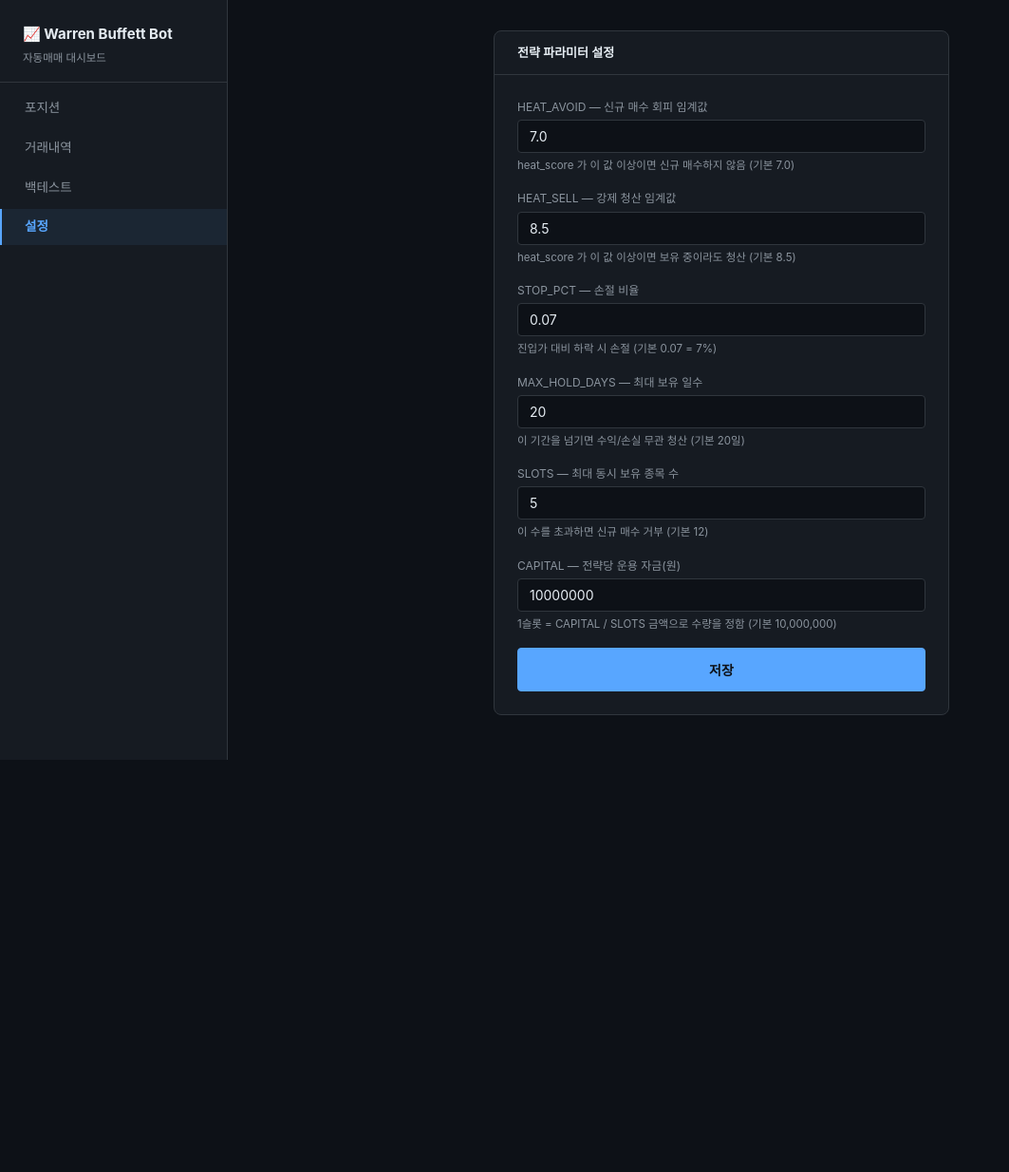
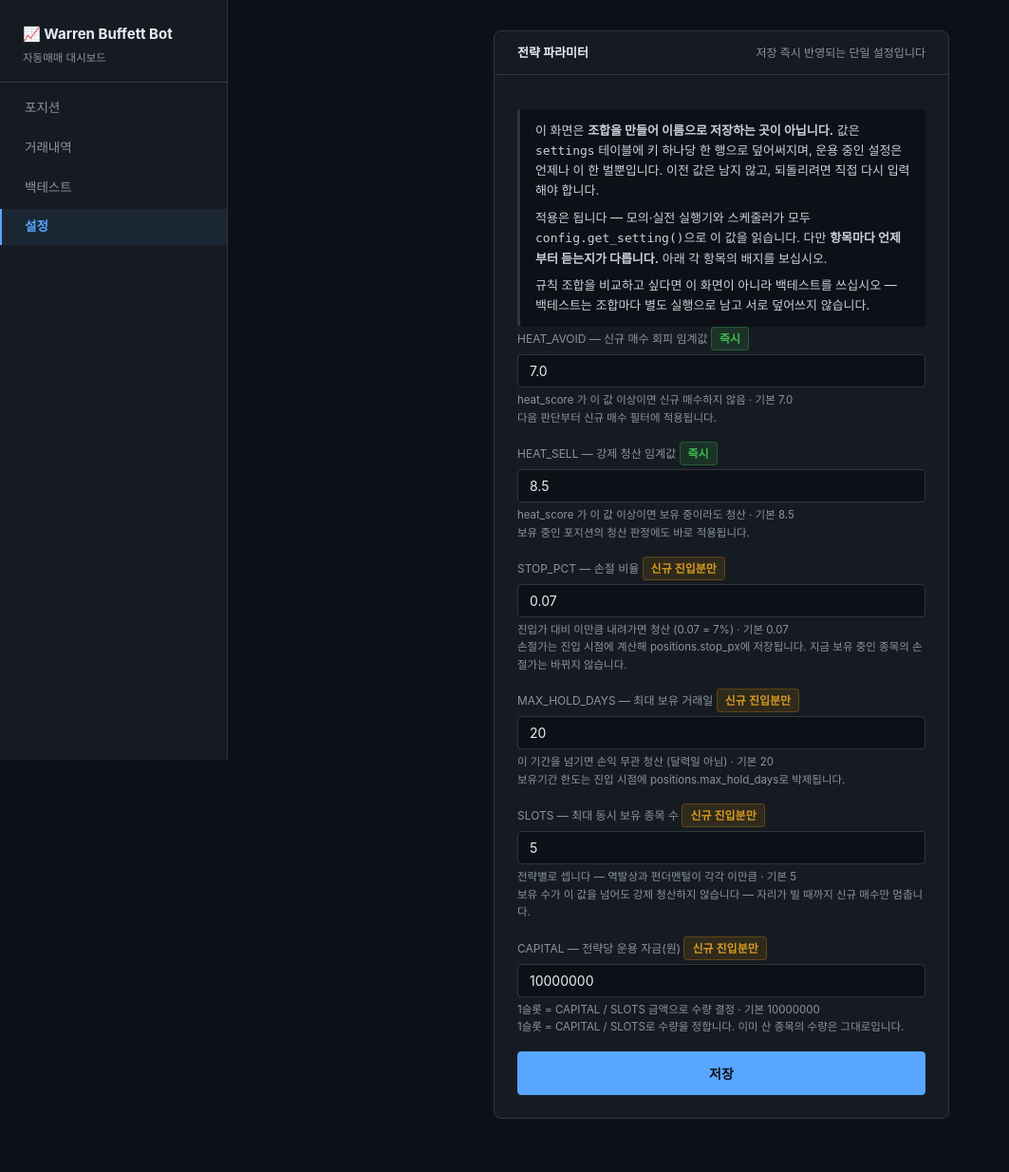
Before and after one commit to polymathPD/WarrentBuffettBot, a FastAPI app: page /settings in a window 1280 px wide. Shown: the whole page at 95% size, without its empty margins (0-1063 px from the left). Before the commit the page ends 800 px from the top, so only its background shows below. Run offline with FastAPI, Linux system fonts and the light colour scheme; data that the repository does not hold is empty; some libraries are stand-ins or nearby versions; some web fonts are replaced.

Commit message:
Say what the settings page actually does and when each value applies
The page read as a place to build named parameter combinations. It is
not: it upserts one row per key into settings, keeps no history, and the
running scheduler picks the new values up within the 60s config cache.

Each field now carries a badge for when it takes effect. HEAT_AVOID and
HEAT_SELL are read at decision time, so they reach held positions
immediately; STOP_PCT, MAX_HOLD_DAYS, SLOTS and CAPITAL are frozen into
the positions row at entry and only affect later buys — lowering the
stop does not move an open position's stop_px.

Also correct two stale claims: the SLOTS default is 5, not 12, and the
heat thresholds accepted a minimum of 1 even though heat_score now spans
-10..+10.

```diff
--- a/dashboard/app.py
+++ b/dashboard/app.py
@@ -550,11 +550,31 @@ def backtest_page(request: Request, run: int = 0, reason: str = "", worst: str =
     })
 
 
+# 설정이 언제부터 듣는지가 항목마다 다르다. HEAT_*는 매 판단 때 읽으므로 보유
+# 중인 포지션의 청산 판정까지 바로 바뀌지만, 나머지 넷은 진입 시점에 positions
+# 행으로 박제된다(max_hold_days 컬럼, stop_px 계산값, 슬롯 수·수량). 화면에
+# 적어두지 않으면 "손절을 5%로 바꿨는데 왜 그대로냐"를 알 길이 없다.
+SETTING_SCOPE = {
+    "HEAT_AVOID": ("즉시", "다음 판단부터 신규 매수 필터에 적용됩니다."),
+    "HEAT_SELL": ("즉시", "보유 중인 포지션의 청산 판정에도 바로 적용됩니다."),
+    "STOP_PCT": ("신규 진입분만", "손절가는 진입 시점에 계산해 positions.stop_px에 저장됩니다. 지금 보유 중인 종목의 손절가는 바뀌지 않습니다."),
+    "MAX_HOLD_DAYS": ("신규 진입분만", "보유기간 한도는 진입 시점에 positions.max_hold_days로 박제됩니다."),
+    "SLOTS": ("신규 진입분만", "보유 수가 이 값을 넘어도 강제 청산하지 않습니다 — 자리가 빌 때까지 신규 매수만 멈춥니다."),
+    "CAPITAL": ("신규 진입분만", "1슬롯 = CAPITAL / SLOTS로 수량을 정합니다. 이미 산 종목의 수량은 그대로입니다."),
+}
+
+
 @app.get("/settings")
 def settings_get(request: Request, saved: str = ""):
+    updated = {r["key"]: r["updated_at"]
+               for r in db.fetchall("SELECT key, updated_at FROM settings")}
     settings = {k: config.get_setting(k) for k in config._DEFAULTS}
     return templates.TemplateResponse(request, "settings.html", {
         "settings": settings,
+        "defaults": config._DEFAULTS,
+        "scope": SETTING_SCOPE,
+        "updated": updated,
+        "cache_ttl": config._CACHE_TTL,
         "saved": saved == "1",
     })
 
--- a/dashboard/templates/settings.html
+++ b/dashboard/templates/settings.html
@@ -3,57 +3,69 @@
 
 {% if saved %}
 <div class="alert alert-success">
-  설정이 저장되었습니다. 다음 스케줄 실행 시 적용됩니다.
+  저장했습니다. 실행 중인 스케줄러는 최대 {{ cache_ttl }}초 안에 새 값을 읽습니다.
 </div>
 {% endif %}
 
 <div class="settings-wrap">
   <div class="card">
-    <div class="card-header">전략 파라미터 설정</div>
+    <div class="card-header">
+      전략 파라미터
+      <span class="card-header-meta">저장 즉시 반영되는 단일 설정입니다</span>
+    </div>
     <div class="card-body">
+      <div class="verdict-box">
+        <p>
+          이 화면은 <strong>조합을 만들어 이름으로 저장하는 곳이 아닙니다.</strong>
+          값은 <code>settings</code> 테이블에 키 하나당 한 행으로 덮어써지며, 운용 중인
+          설정은 언제나 이 한 벌뿐입니다. 이전 값은 남지 않고, 되돌리려면 직접 다시
+          입력해야 합니다.
+        </p>
+        <p style="margin-top: var(--sp-2);">
+          적용은 됩니다 — 모의·실전 실행기와 스케줄러가 모두 <code>config.get_setting()</code>으로
+          이 값을 읽습니다. 다만 <strong>항목마다 언제부터 듣는지가 다릅니다.</strong>
+          아래 각 항목의 배지를 보십시오.
+        </p>
+        <p style="margin-top: var(--sp-2);">
+          규칙 조합을 비교하고 싶다면 이 화면이 아니라 백테스트를 쓰십시오 —
+          <a href="/backtest">백테스트</a>는 조합마다 별도 실행으로 남고 서로 덮어쓰지 않습니다.
+        </p>
+      </div>
+
       <form method="post" action="/settings">
 
+        {% macro field(key, label, help, step, min, max) %}
         <div class="form-group">
-          <label class="form-label">HEAT_AVOID — 신규 매수 회피 임계값</label>
-          <input type="number" name="HEAT_AVOID"
-                 value="{{ settings.HEAT_AVOID }}" step="0.1" min="1" max="10" required>
-          <div class="form-help">heat_score 가 이 값 이상이면 신규 매수하지 않음 (기본 7.0)</div>
+          <label class="form-label">
+            {{ key }} — {{ label }}
+            <span class="verdict {{ 'verdict-good' if scope[key][0] == '즉시' else 'verdict-warn' }}">
+              {{ scope[key][0] }}
+            </span>
+          </label>
+          <input type="number" name="{{ key }}" value="{{ settings[key] }}"
+                 step="{{ step }}" min="{{ min }}" max="{{ max }}" required>
+          <div class="form-help">
+            {{ help }} · 기본 {{ defaults[key] }}
+            {% if updated.get(key) %}
+            <br><span class="text-muted">마지막 변경 {{ updated[key].strftime('%Y-%m-%d %H:%M') }}</span>
+            {% endif %}
+            <br><span class="text-muted">{{ scope[key][1] }}</span>
+          </div>
         </div>
+        {% endmacro %}
 
-        <div class="form-group">
-          <label class="form-label">HEAT_SELL — 강제 청산 임계값</label>
-          <input type="number" name="HEAT_SELL"
-                 value="{{ settings.HEAT_SELL }}" step="0.1" min="1" max="10" required>
-          <div class="form-help">heat_score 가 이 값 이상이면 보유 중이라도 청산 (기본 8.5)</div>
-        </div>
-
-        <div class="form-group">
-          <label class="form-label">STOP_PCT — 손절 비율</label>
-          <input type="number" name="STOP_PCT"
-                 value="{{ settings.STOP_PCT }}" step="0.01" min="0.01" max="0.3" required>
-          <div class="form-help">진입가 대비 하락 시 손절 (기본 0.07 = 7%)</div>
-        </div>
-
-        <div class="form-group">
-          <label class="form-label">MAX_HOLD_DAYS — 최대 보유 일수</label>
-          <input type="number" name="MAX_HOLD_DAYS"
-                 value="{{ settings.MAX_HOLD_DAYS }}" step="1" min="1" max="120" required>
-          <div class="form-help">이 기간을 넘기면 수익/손실 무관 청산 (기본 20일)</div>
-        </div>
-
-        <div class="form-group">
-          <label class="form-label">SLOTS — 최대 동시 보유 종목 수</label>
-          <input type="number" name="SLOTS"
-                 value="{{ settings.SLOTS }}" step="1" min="1" max="50" required>
-          <div class="form-help">이 수를 초과하면 신규 매수 거부 (기본 12)</div>
-        </div>
-
-        <div class="form-group">
-          <label class="form-label">CAPITAL — 전략당 운용 자금(원)</label>
-          <input type="number" name="CAPITAL"
-                 value="{{ settings.CAPITAL }}" step="100000" min="100000" required>
-          <div class="form-help">1슬롯 = CAPITAL / SLOTS 금액으로 수량을 정함 (기본 10,000,000)</div>
-        </div>
+        {{ field("HEAT_AVOID", "신규 매수 회피 임계값",
+                 "heat_score 가 이 값 이상이면 신규 매수하지 않음", "0.1", "-10", "10") }}
+        {{ field("HEAT_SELL", "강제 청산 임계값",
+                 "heat_score 가 이 값 이상이면 보유 중이라도 청산", "0.1", "-10", "10") }}
+        {{ field("STOP_PCT", "손절 비율",
+                 "진입가 대비 이만큼 내려가면 청산 (0.07 = 7%)", "0.01", "0.01", "0.3") }}
+        {{ field("MAX_HOLD_DAYS", "최대 보유 거래일",
+                 "이 기간을 넘기면 손익 무관 청산 (달력일 아님)", "1", "1", "120") }}
+        {{ field("SLOTS", "최대 동시 보유 종목 수",
+                 "전략별로 셉니다 — 역발상과 펀더멘털이 각각 이만큼", "1", "1", "50") }}
+        {{ field("CAPITAL", "전략당 운용 자금(원)",
+                 "1슬롯 = CAPITAL / SLOTS 금액으로 수량 결정", "100000", "100000", "") }}
 
         <button type="submit" class="btn btn-primary">저장</button>
       </form>
```
Also changed, not shown: tests/test_settings_view.py (added, +35 -0 lines).
